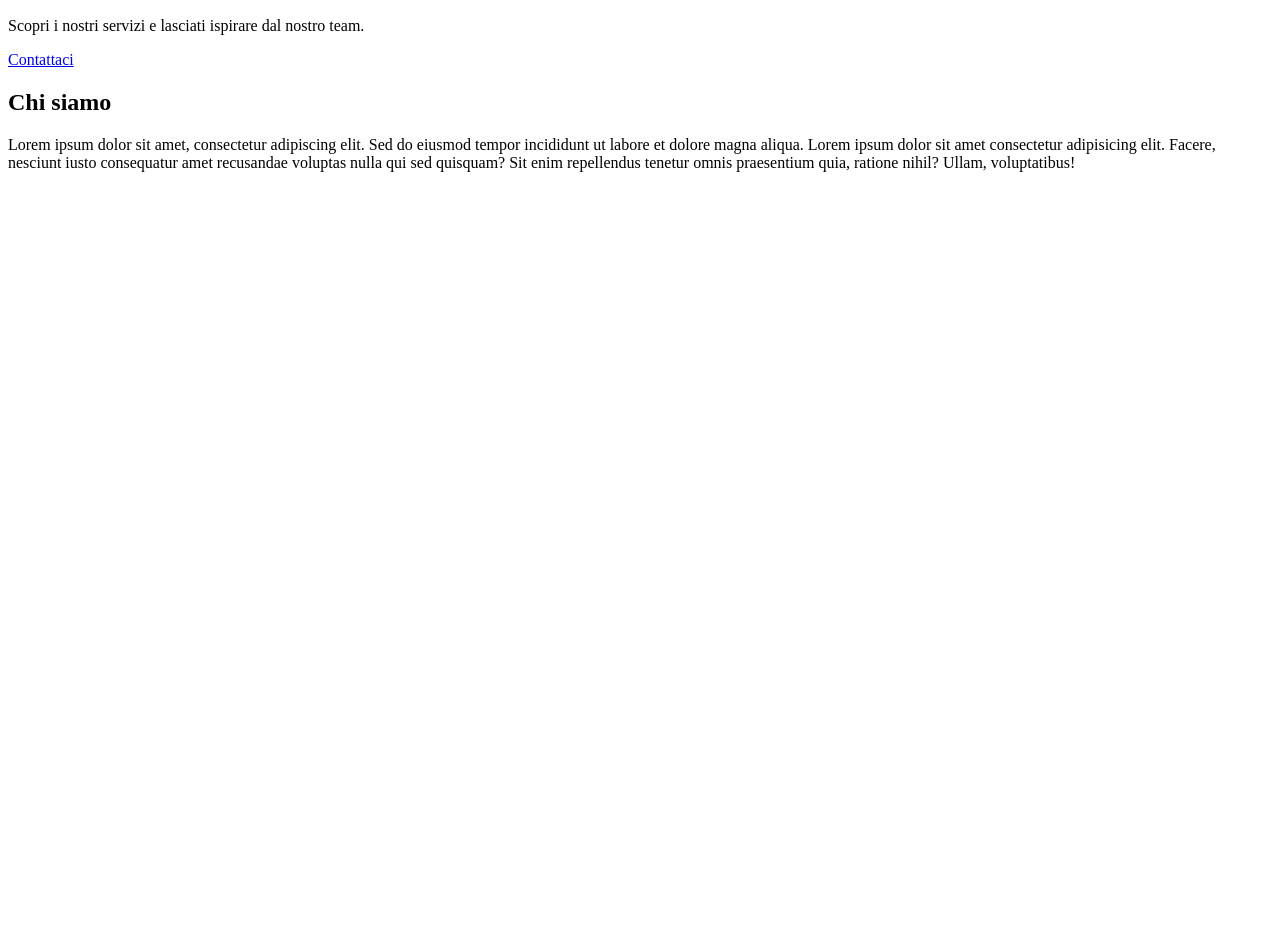
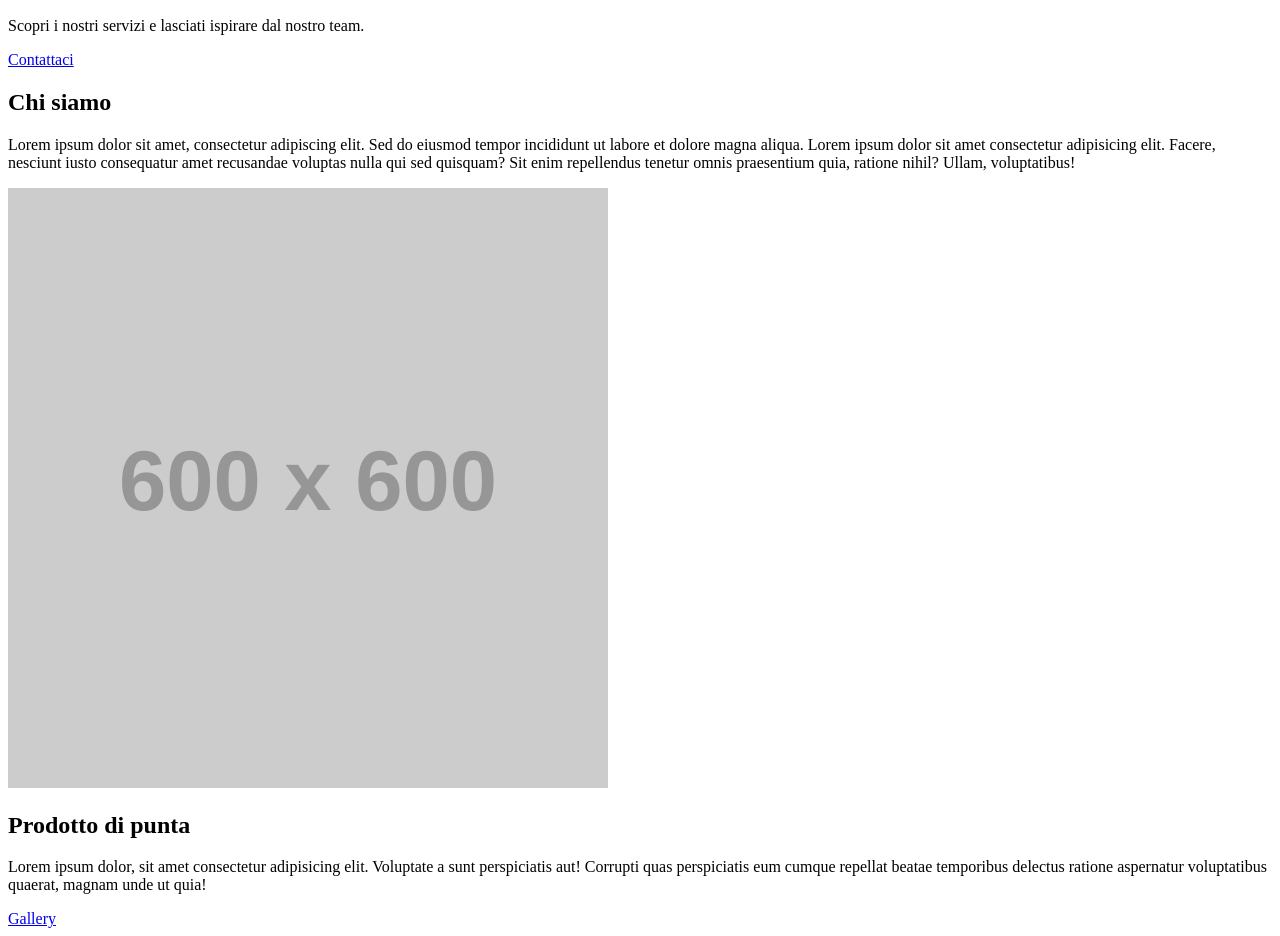
Before and after one commit to aleBiagini/progetto-html-tailwind, a plain HTML site: page index.html in a window 1280 px wide. Shown: the part 112-1048 px from the top of the page. Before the commit the page ends 800 px from the top, so only its background shows below. Drawn offline with Linux system fonts and the light colour scheme; placeholder pictures from the web are drawn by us.

Commit message:
feature: Add gallery to idex page

```diff
--- a/index.html
+++ b/index.html
@@ -35,6 +35,7 @@
       </div>
     </div>
   </section>
+  <!--Maryna. Text Block “Chi siamo” (Sezione 3)-->
     <section id="about" class="container mx-auto py-20 px-4 scroll-mt-24">
         <div class="max-w-2xl mx-auto text-center space-y-6">
             <h2 class="text-3xl md:text-4xl font-bold">Chi siamo</h2>
@@ -44,5 +45,17 @@
             </p>
         </div>
     </section>
+    <!-- Maryna. Image + Text Split (Sezione 5) -->
+    <section id="gallery" class="container mx-auto py-20 px-4 grid md:grid-cols-2 gap-12 items-center scroll-mt-24">
+        <img src="https://placehold.co/600x600" alt="Image" class="rounded-2xl shadow-lg">
+        <div class="space-y-6">
+            <h2 class="text-3xl font-bold">Prodotto di punta</h2>
+            <p class="text-lg leading-relaxed">Lorem ipsum dolor, sit amet consectetur adipisicing elit. Voluptate a sunt perspiciatis aut! Corrupti
+                quas perspiciatis eum cumque repellat beatae temporibus delectus ratione aspernatur voluptatibus
+                quaerat, magnam unde ut quia!</p>
+            <a href="#contact"
+                class="inline-block bg-primary-600 text-black px-6 py-2 rounded-xl shadow hover:bg-primary-700 transition">Gallery</a>
+        </div>
+    </section>
 </body>
 </html>
```
